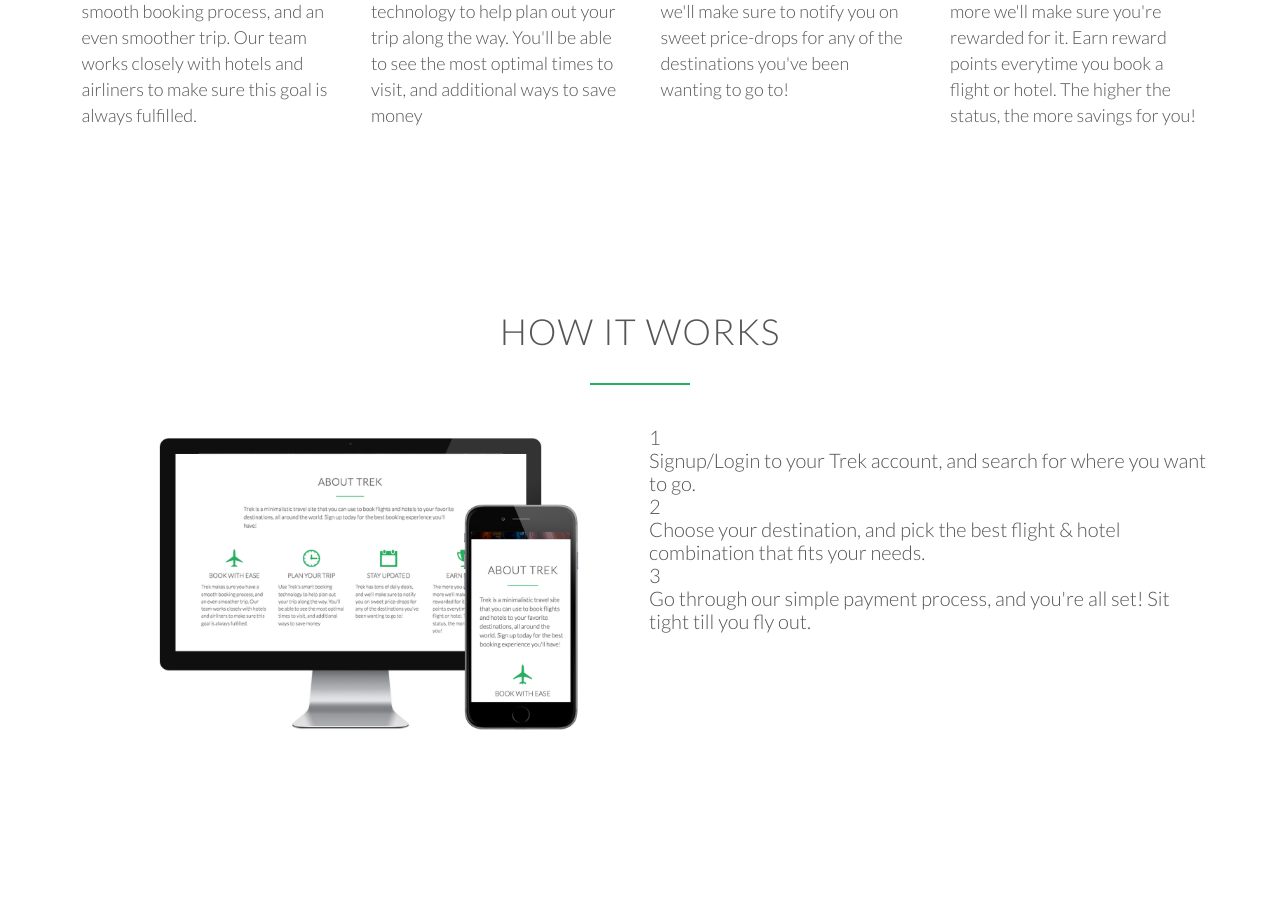
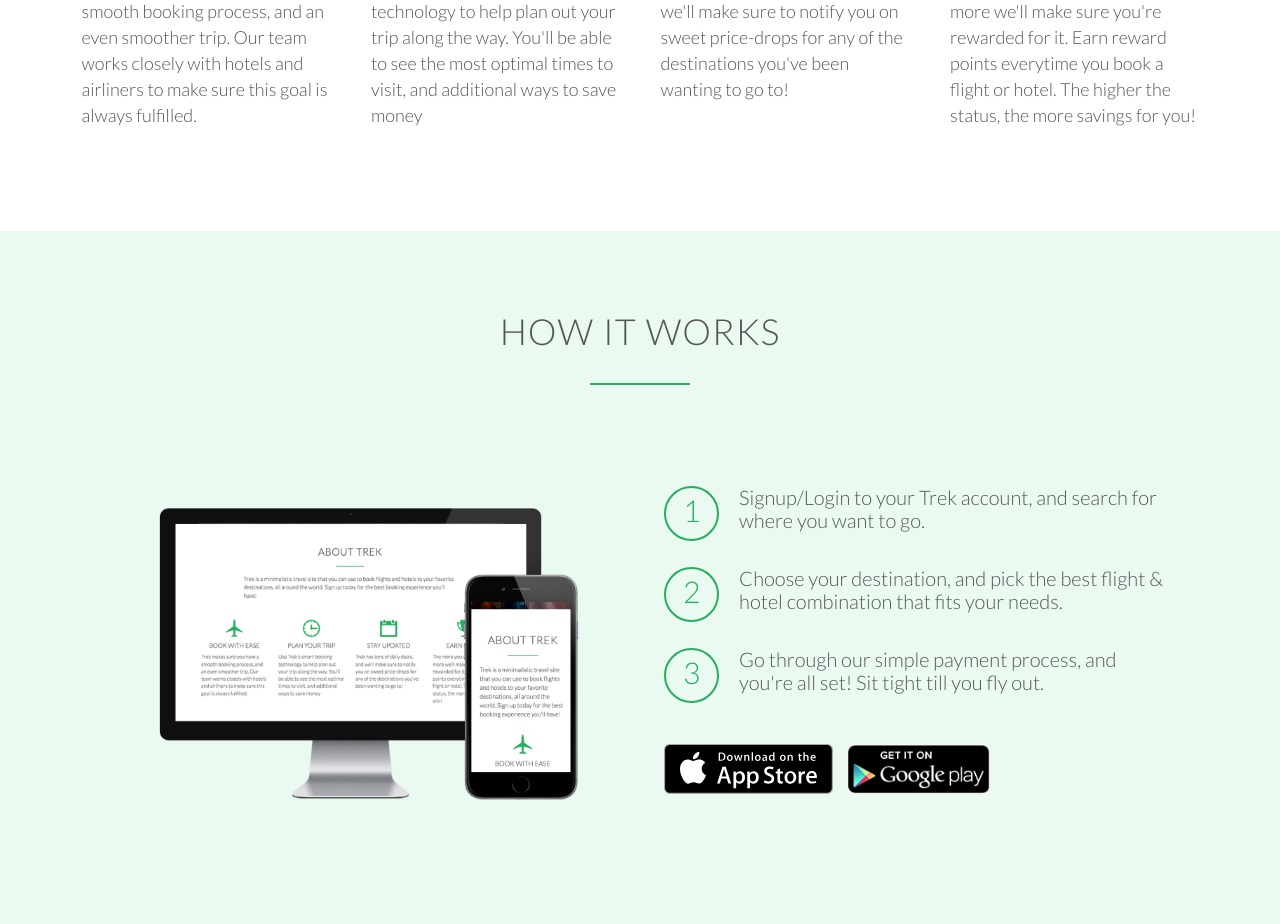
Before and after one commit to hnaeem96/Trek, a PHP site: page / in a window 1280 px wide. Shown: the part 1263-2187 px from the top of the page. Before the commit the page ends 1993 px from the top, so only its background shows below. Run offline with PHP 8.4, Linux system fonts and the light colour scheme; some web fonts are replaced.

Commit message:
Added bottom margin to how it works section

```diff
--- a/index.html
+++ b/index.html
@@ -65,7 +65,7 @@
 
 <!--
         <section class="cities-section">
-            <ul class="city-showcase">
+            <ul class="city-showcase clearfix">
                 <li>
                     <figure class="city-image">
                         <img src="resources/img/nyc-min.jpg" alt="New York City">
@@ -87,7 +87,7 @@
                     </figure>
                 </li>
             </ul>
-            <ul class="city-showcase">
+            <ul class="city-showcase clearfix">
                 <li>
                     <figure class="city-image">
                         <img src="resources/img/sydney-min.jpg" alt="Sydney">
@@ -112,14 +112,14 @@
         </section>
 -->
         <section class="how-it-works-section">
-            <div class="row">
+            <div class="row how-it-works-top-row">
                 <h2>How it works</h2>
             </div>
             <div class="row">
                 <div class="col span-1-of-2 img-col">
                     <img class="mockup-img" src="resources/img/Website-mockup.png" alt="How it works">
                 </div>
-                <div class="col span-1-of-2">
+                <div class="col span-1-of-2 steps-col">
                     <div class="how-it-works-steps">
                         <div>1</div>
                         <p>
@@ -138,9 +138,10 @@
                             Go through our simple payment process, and you're all set! Sit tight till you fly out.
                         </p>
                     </div>
-
-                    <a href="#" class="app-button"></a>
-                    <a href="#" class="app-button"></a>
+                    <div class="how-it-works-steps">
+                        <a href="#" class="app-button"><img src="resources/img/download-app.svg" alt="Appstore"></a>
+                        <a href="#" class="app-button"><img src="resources/img/download-app-android.png" class="Google Playstore"</a>
+                    </div>
                 </div>
             </div>
         </section>
--- a/resources/css/style.css
+++ b/resources/css/style.css
@@ -16,6 +16,18 @@ html {
     font-size: 20px;
     font-weight: 300;
     text-rendering: optimizeLegibility;
+}
+
+.clearfix {
+    zoom: 1
+}
+
+.clearfix:after {
+    content: '.';
+    clear: both;
+    display: block;
+    height: 0;
+    visibility: hidden;
 }
 
 /* Resuable Components */
@@ -234,7 +246,52 @@ header {
 
 /* How it works section */
 
+.how-it-works-section {
+    background-color: #eafaf1;
+}
+
+.how-it-works-top-row {
+    margin-bottom: 60px;
+}
+
 .img-col img {
     width: 100%;
     height: auto;
+    margin-top: 10px;
 }
+
+.steps-col {
+    padding-right: 40px;
+    padding-left: 15px;
+}
+
+.how-it-works-steps {
+    margin-bottom: 35px;
+}
+
+.how-it-works-steps div {
+    color: var(--green);
+    border: 2px solid var(--green);
+    border-radius: 50%;
+    height: 55px;
+    width: 55px;
+    font-size: 150%;
+    text-align: center;
+    display: inline-block;
+    float: left;
+    padding: 5px;
+    margin-right: 20px;
+}
+
+.how-it-works-steps:last-of-type {
+    margin-top: 50px;
+}
+
+.app-button img {
+    height: 50px;
+    width: auto;
+    margin-right: 10px;
+}
+.how-it-works-section {
+
+}
```
